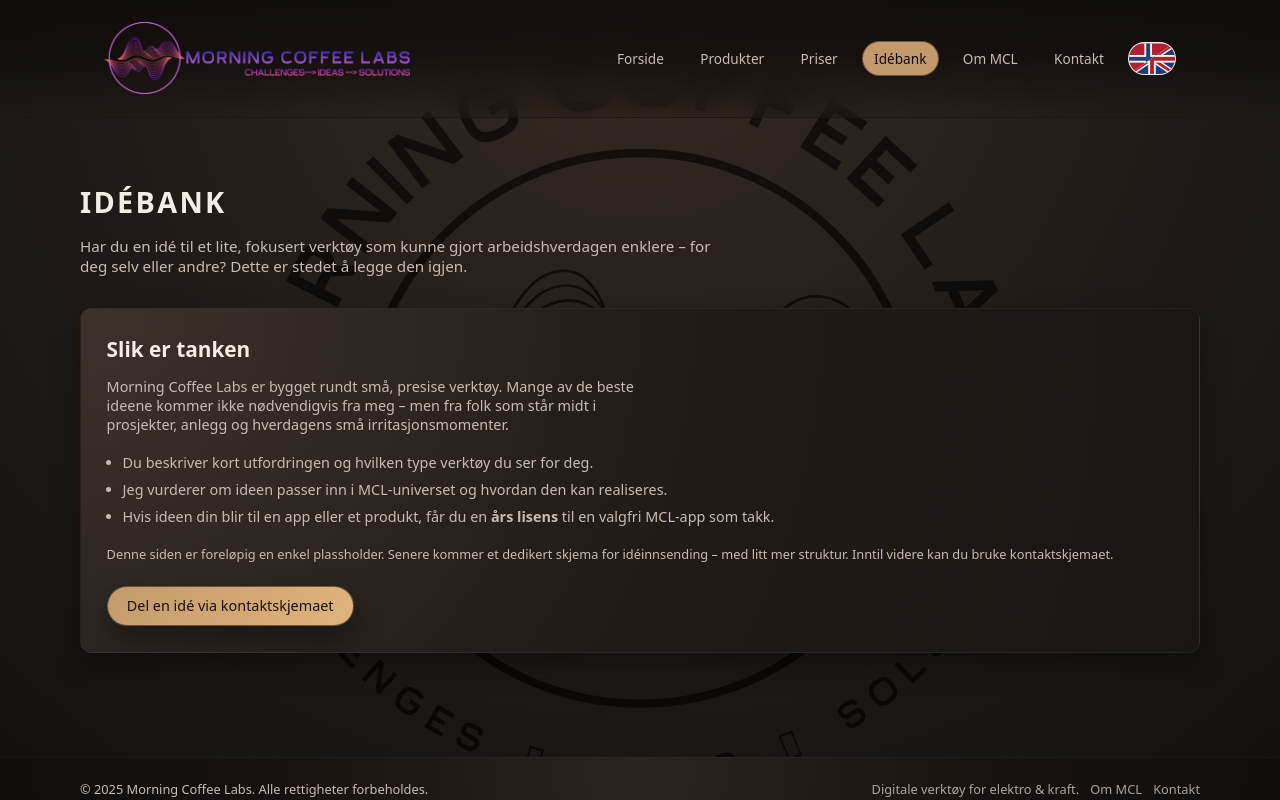
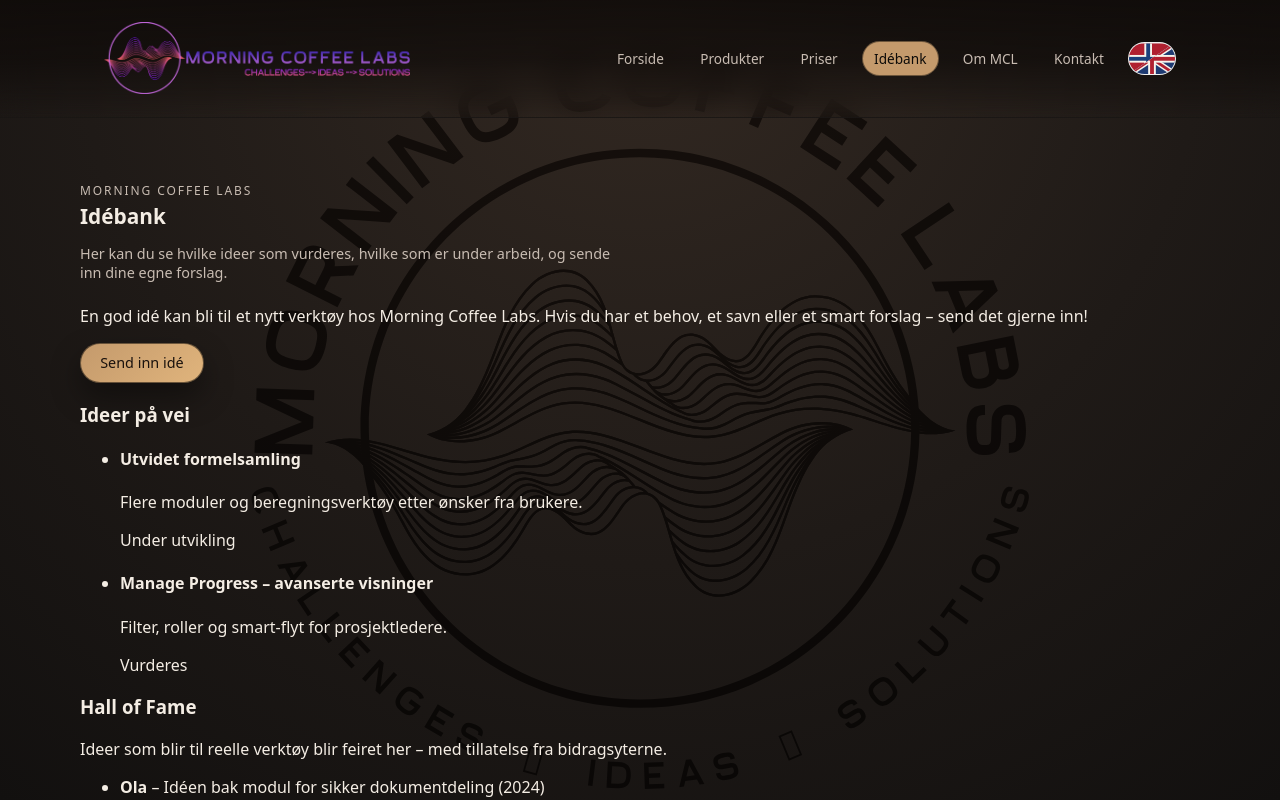
Before and after one commit to Tony-MCL/website_V2, a Next.js app: page /idebank in a window 1280 px wide. Shown: the top 800 px of the page. Built offline with nearby package versions, Linux system fonts and the light colour scheme.

Commit message:
Update page.tsx

```diff
--- a/app/idebank/page.tsx
+++ b/app/idebank/page.tsx
@@ -1,55 +1,59 @@
-import { Button } from "../../components/Button";
+import Link from "next/link";
+import { Section } from "@/components/Section";
+import { ideaPipeline, hallOfFame } from "./ideas";
 
-export default function IdebankPage() {
+export default function IdeaBankPage() {
   return (
-    <section className="section">
-      <div className="container">
-        <h1 className="page-heading">Idébank</h1>
-        <p className="page-intro">
-          Har du en idé til et lite, fokusert verktøy som kunne gjort
-          arbeidshverdagen enklere – for deg selv eller andre? Dette er stedet
-          å legge den igjen.
+    <main>
+      <Section
+        eyebrow="Morning Coffee Labs"
+        title="Idébank"
+        description="Her kan du se hvilke ideer som vurderes, hvilke som er under arbeid, og sende inn dine egne forslag."
+      >
+        <div className="idea-intro">
+          <p>
+            En god idé kan bli til et nytt verktøy hos Morning Coffee Labs. Hvis
+            du har et behov, et savn eller et smart forslag – send det gjerne inn!
+          </p>
+
+          <Link href="/kontakt" className="btn btn-primary">
+            Send inn idé
+          </Link>
+        </div>
+
+        <h3 className="idea-subtitle">Ideer på vei</h3>
+        <ul className="idea-list">
+          {ideaPipeline.map((idea) => (
+            <li key={idea.id} className="idea-item">
+              <h4>{idea.title}</h4>
+              {idea.description && <p>{idea.description}</p>}
+              <span className={`idea-status status-${idea.status}`}>
+                {idea.status === "pending" && "Vurderes"}
+                {idea.status === "in-progress" && "Under utvikling"}
+                {idea.status === "released" && "Lansert"}
+              </span>
+            </li>
+          ))}
+        </ul>
+
+        <h3 className="idea-subtitle">Hall of Fame</h3>
+        <p>
+          Ideer som blir til reelle verktøy blir feiret her – med tillatelse fra
+          bidragsyterne.
         </p>
 
-        <div className="surface surface--soft">
-          <div className="surface-inner">
-            <h2 className="section-title" style={{ marginTop: 0 }}>
-              Slik er tanken
-            </h2>
-            <p className="section-description" style={{ marginBottom: "1.2rem" }}>
-              Morning Coffee Labs er bygget rundt små, presise verktøy. Mange av
-              de beste ideene kommer ikke nødvendigvis fra meg – men fra folk som
-              står midt i prosjekter, anlegg og hverdagens små irritasjonsmomenter.
-            </p>
+        <ul className="hof-list">
+          {hallOfFame.map((item, idx) => (
+            <li key={idx} className="hof-item">
+              <strong>{item.name}</strong> – {item.contribution} ({item.year})
+            </li>
+          ))}
+        </ul>
 
-            <ul className="simple-list">
-              <li>
-                Du beskriver kort utfordringen og hvilken type verktøy du ser for deg.
-              </li>
-              <li>
-                Jeg vurderer om ideen passer inn i MCL-universet og hvordan den kan
-                realiseres.
-              </li>
-              <li>
-                Hvis ideen din blir til en app eller et produkt, får du en{" "}
-                <strong>års lisens</strong> til en valgfri MCL-app som takk.
-              </li>
-            </ul>
-
-            <p className="text-muted" style={{ marginTop: "1.2rem" }}>
-              Denne siden er foreløpig en enkel plassholder. Senere kommer et
-              dedikert skjema for idéinnsending – med litt mer struktur.
-              Inntil videre kan du bruke kontaktskjemaet.
-            </p>
-
-            <div style={{ marginTop: "1.4rem" }}>
-              <Button href="/kontakt" variant="primary">
-                Del en idé via kontaktskjemaet
-              </Button>
-            </div>
-          </div>
-        </div>
-      </div>
-    </section>
+        <Link href="/idebank/hall-of-fame" className="btn btn-secondary">
+          Se alle bidragsytere
+        </Link>
+      </Section>
+    </main>
   );
 }
```
